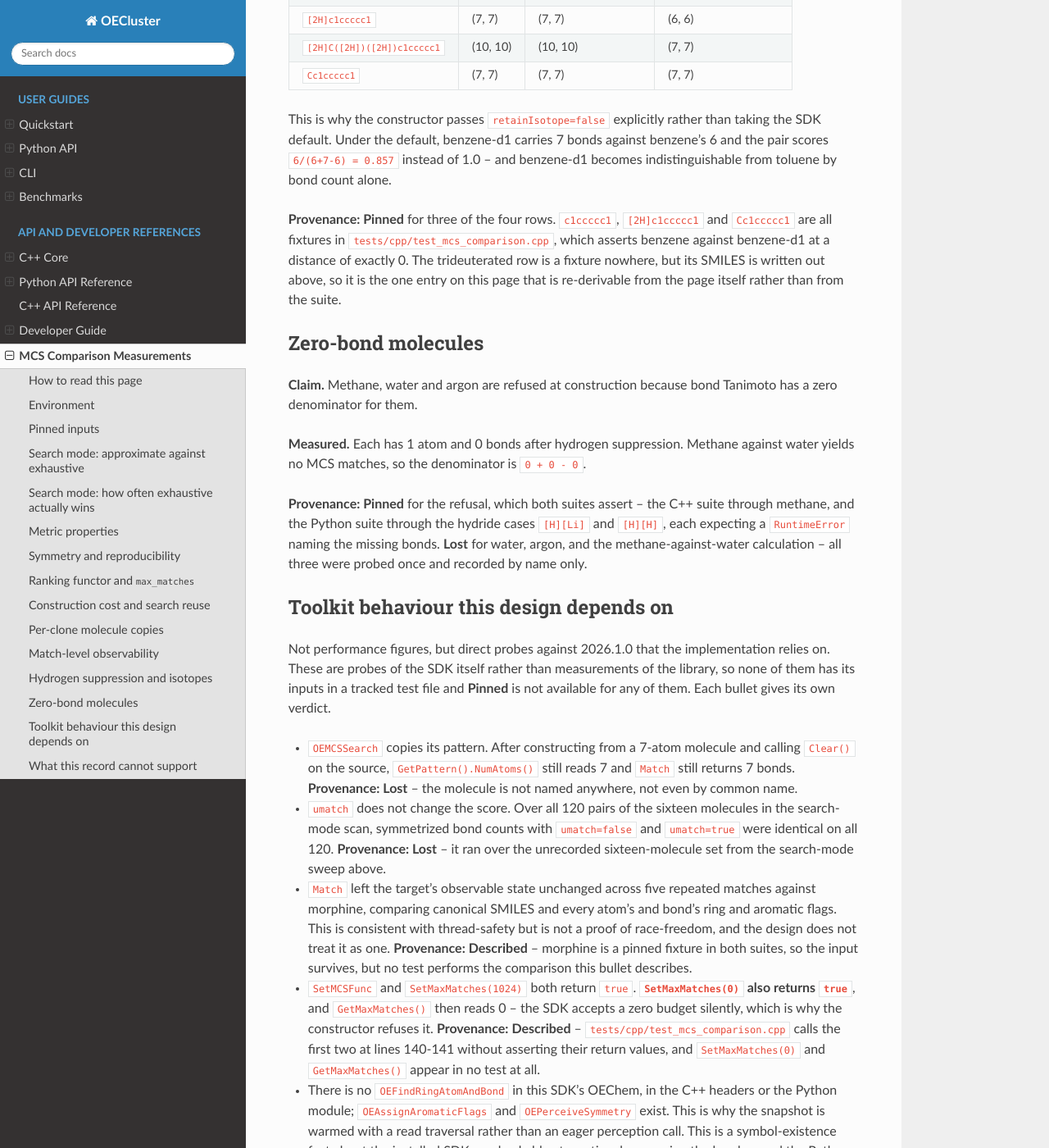
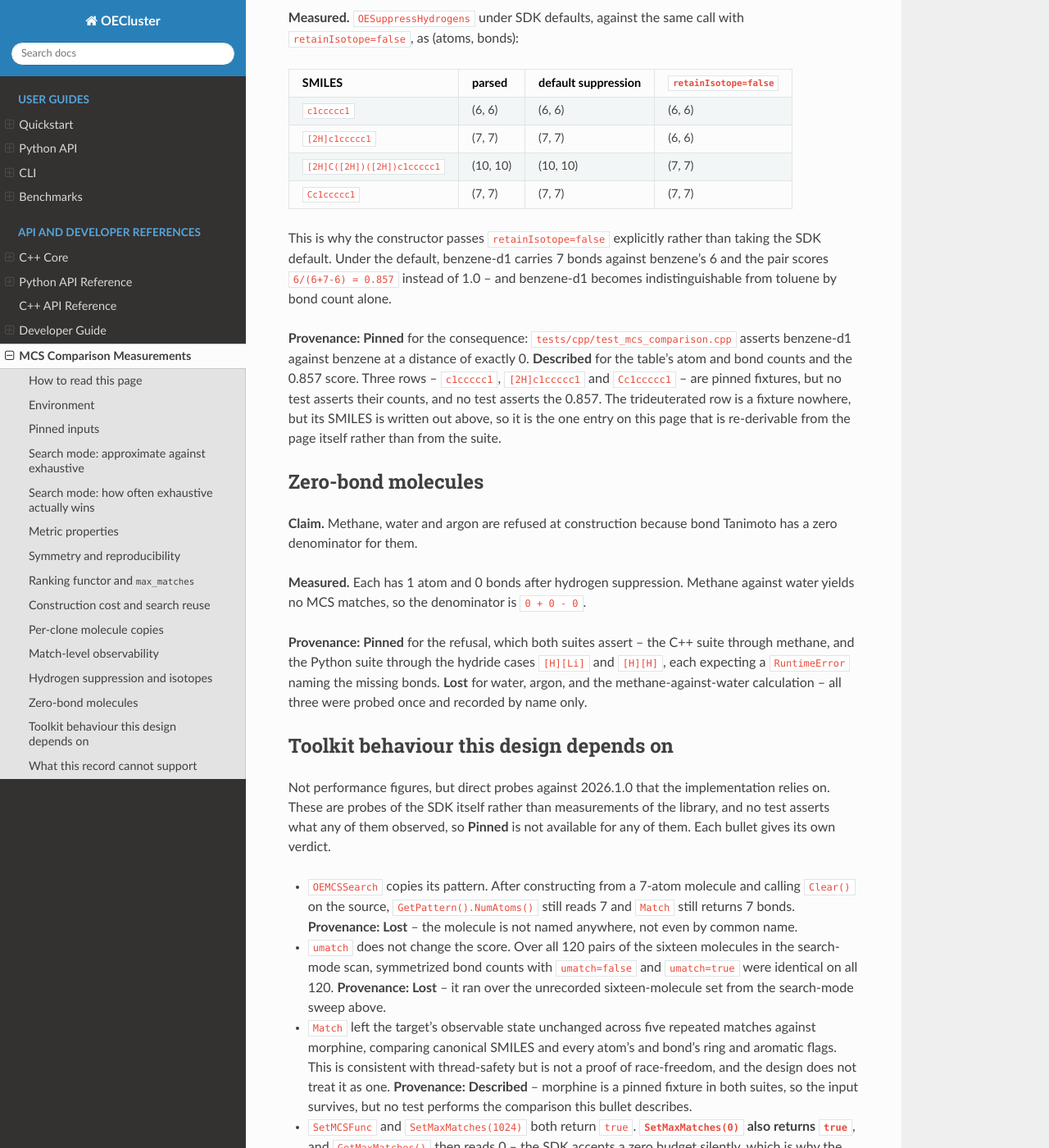
Before and after one commit to scott-arne/oecluster, a Sphinx documentation site: the page built from docs/mcs-measurements.md, in a window 1280 px wide and 1400 px high, scrolled down 7742 px. Shown: the whole window at 82% size. Built offline with Sphinx 7.4.7 and the Read the Docs theme 3.1.0, drawn with Linux system fonts in a browser that asks for light colours; pages that are not in the unit, such as notebooks, are missing from menus; the version number is read from the project's files by our own code; some of the changed text lies outside the part shown.

Commit message:
docs: state the assertion requirement in the provenance vocabulary

```diff
--- a/docs/mcs-measurements.md
+++ b/docs/mcs-measurements.md
@@ -14,12 +14,19 @@
 Each entry gives the claim as it appears in the shipped documentation, where it
 is cited, what was actually measured, and a **provenance** verdict:
 
-- **Pinned** — the exact inputs live in a tracked test file, so anyone can
-  re-derive the figure today.
-- **Described** — the procedure is recorded but the input set was not
-  preserved. A re-run would measure something similar, not the same thing.
-- **Lost** — the inputs were named only by common name. The figure stands as a
-  historical observation and cannot be checked against anything.
+- **Pinned** — the exact inputs live in a tracked test file and a test asserts
+  the figure, so the suite re-derives it on every run.
+- **Described** — the procedure is recorded, but either the input set was not
+  preserved or no test asserts the figure. A re-run would measure something
+  close to the figure, or would need someone to write the missing assertion
+  first.
+- **Lost** — the inputs were named only by common name, or not named at all.
+  The figure stands as a historical observation and cannot be checked against
+  anything.
+
+Elsewhere on this page, a *pinned fixture* means only that a molecule's SMILES
+is in a tracked test file. An entry earns **Pinned** only when a test also
+asserts its figure.
 
 Most of the headline figures are **Described** or **Lost**. That is the honest
 state of this evidence, and stating it is the reason this page exists.
@@ -38,7 +45,9 @@
 
 ## Pinned inputs
 
-These SMILES are tracked, and every **Pinned** entry below uses them.
+These are the tracked SMILES that several entries below share. A few entries
+use molecules defined only in `tests/python/test_mcs.py`, and give those SMILES
+inline.
 `tests/cpp/test_mcs_comparison.cpp` holds every molecule in this table;
 `tests/python/test_mcs.py` holds all but benzene-d1, methane and testosterone.
 Where both files define a molecule the strings are byte-identical.
@@ -345,12 +354,13 @@
 benzene's 6 and the pair scores `6/(6+7-6) = 0.857` instead of 1.0 -- and
 benzene-d1 becomes indistinguishable from toluene by bond count alone.
 
-**Provenance: Pinned** for three of the four rows. `c1ccccc1`,
-`[2H]c1ccccc1` and `Cc1ccccc1` are all fixtures in
-`tests/cpp/test_mcs_comparison.cpp`, which asserts benzene against benzene-d1
-at a distance of exactly 0. The trideuterated row is a fixture nowhere, but
-its SMILES is written out above, so it is the one entry on this page that is
-re-derivable from the page itself rather than from the suite.
+**Provenance: Pinned** for the consequence: `tests/cpp/test_mcs_comparison.cpp`
+asserts benzene-d1 against benzene at a distance of exactly 0. **Described**
+for the table's atom and bond counts and the 0.857 score. Three rows --
+`c1ccccc1`, `[2H]c1ccccc1` and `Cc1ccccc1` -- are pinned fixtures, but no test
+asserts their counts, and no test asserts the 0.857. The trideuterated row is a
+fixture nowhere, but its SMILES is written out above, so it is the one entry on
+this page that is re-derivable from the page itself rather than from the suite.
 
 ## Zero-bond molecules
 
@@ -370,9 +380,8 @@
 
 Not performance figures, but direct probes against 2026.1.0 that the
 implementation relies on. These are probes of the SDK itself rather than
-measurements of the library, so none of them has its inputs in a tracked test
-file and **Pinned** is not available for any of them. Each bullet gives its own
-verdict.
+measurements of the library, and no test asserts what any of them observed, so
+**Pinned** is not available for any of them. Each bullet gives its own verdict.
 
 - `OEMCSSearch` copies its pattern. After constructing from a 7-atom molecule
   and calling `Clear()` on the source, `GetPattern().NumAtoms()` still reads 7
```
